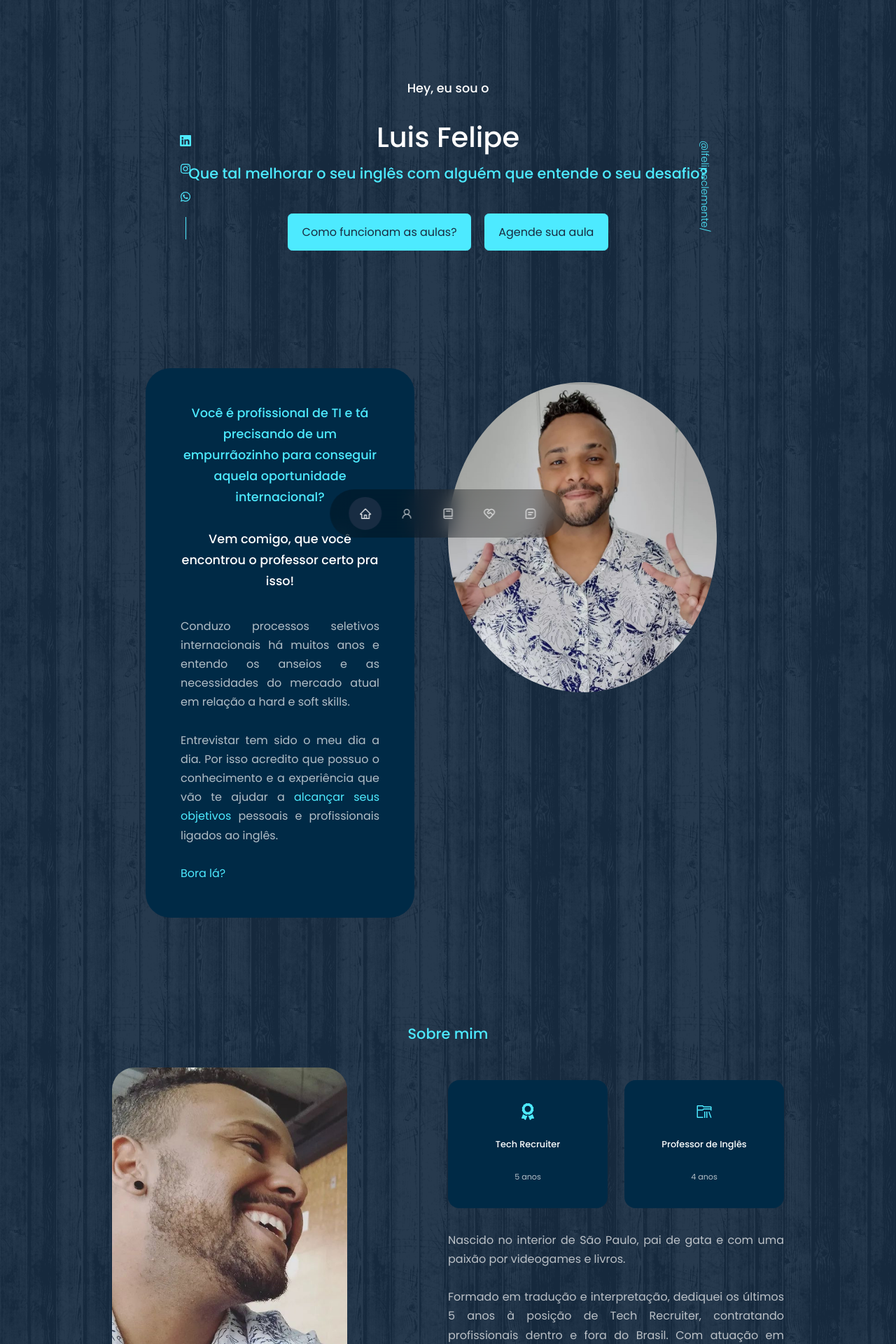
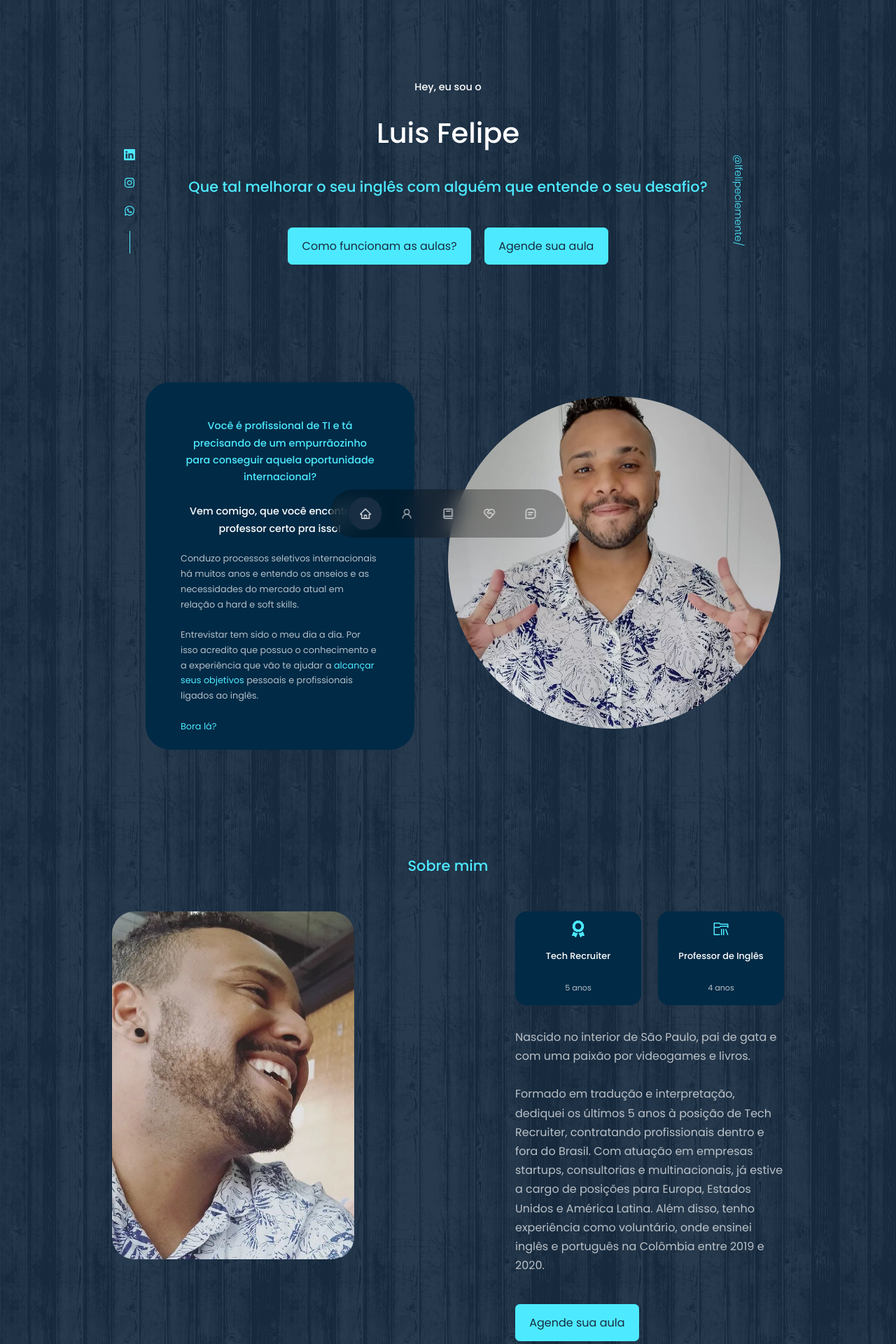
Before and after one commit to joao-pillon/lf-app, a React (Create React App) app: page / in a window 1280 px wide. Shown: the top 1920 px of the page at 70% size. Built offline with nearby package versions, Linux system fonts and the light colour scheme.

Commit message:
fix: font-size

```diff
--- a/src/components/header/header.css
+++ b/src/components/header/header.css
@@ -8,6 +8,10 @@ header {
   text-align: center;
   height: 100%;
   position: relative;
+}
+
+.header__container h1{
+  padding-bottom: 25px;
 }
 
 .cta {
@@ -25,7 +29,7 @@ header {
   align-items: center;
   gap: 0.8rem;
   position: absolute;
-  left: 5rem;
+  left: 0rem;
   bottom: 1rem;
 }
 
@@ -38,7 +42,7 @@ header {
 
 .scroll__down {
   position: absolute;
-  right: 3rem;
+  right: 0rem;
   bottom: 5rem;
   transform: rotate(90deg);
   font-weight: 300;
@@ -47,6 +51,8 @@ header {
 
 h5{
   color: white;
+  margin:0px;
+  padding:0px;
 }
 
 
--- a/src/components/how-it-works/index.css
+++ b/src/components/how-it-works/index.css
@@ -7,7 +7,7 @@
 
 .obj{
     display: grid;
-    grid-template-columns: 50% 25%;
+    grid-template-columns: 50% 35%;
     gap: 15%;
     font-size:1.0rem;
 
--- a/src/components/intro/Intro.jsx
+++ b/src/components/intro/Intro.jsx
@@ -35,7 +35,8 @@ const Intro = () => {
             anos à posição de Tech Recruiter, contratando profissionais dentro e
             fora do Brasil. Com atuação em empresas startups, consultorias e
             multinacionais, já estive a cargo de posições para Europa, Estados
-            Unidos e América Latina. Além disso, tenho experiência como
+            Unidos e América Latina.
+            Além disso, tenho experiência como
             voluntário, onde ensinei inglês e português na Colômbia entre 2019 e
             2020.
           </p>
--- a/src/components/intro/intro.css
+++ b/src/components/intro/intro.css
@@ -1,24 +1,15 @@
 .about__container {
     display: grid;
-    grid-template-columns: 35% 50%;
+    grid-template-columns: 45% 40%;
     gap: 15%;
 }
 
-.about__me {
-
-    width: 100%;
-    aspect-ratio: 1/1.332;
-    border-radius: 2rem;
-    background: linear-gradient(45deg, transparent, var(--color-primary), transparent);
-    display: grid;
-    place-items: center;
-}
 
 .about__me-image {
-
+    width: 80%;
     border-radius: 2rem;
     overflow: hidden;
-    transition: var(--transition);
+
 }
 
 .about__me-image:hover {
@@ -35,7 +26,7 @@
     background: var(--color-bg-variant);
     border: 1px solid transparent;
     border-radius: 1rem;
-    padding: 2rem;
+    padding: 0.7rem;
     text-align: center;
     transition: var(--transition);
 }
@@ -49,7 +40,7 @@
 .about__icon {
     color: var(--color-primary);
     font-size: 1.5rem;
-    margin-bottom: 1rem;
+    margin-bottom: 0.5rem;
 }
 
 .about__card h5 {
@@ -63,7 +54,7 @@
 }
 
 .about__content p {
-    text-align: justify;
+    text-align: left;
     font-size:1.0rem;
     margin: 2rem 0 2.6rem;
     color: var(--color-light);
--- a/src/components/prices/index.css
+++ b/src/components/prices/index.css
@@ -18,15 +18,18 @@ h2{
     font-size:1.3rem;
 }
 .container-price{
-
 display: grid;
-grid-template-columns: 25% 25% 25%;
+grid-template-columns: 50% 40%;
 gap: 10%;
 margin-bottom: 50px;
 }
 
-.container-text{
-    margin-top:15px;
+.container-text{}
+.container-pic{width: 75%;}
+
+.container-card{
+    display: grid;
+    grid-template-rows: 40% 20%;
 }
 
 .price__cards {
@@ -39,9 +42,10 @@ margin-bottom: 50px;
     background: var(--color-bg-variant);
     border: 1px solid transparent;
     border-radius: 1rem;
-    padding: 2rem;
+    padding: 1.5rem;
     text-align: center;
     transition: var(--transition);
+    height: 225px;
 }
 
 .price__card:hover {
--- a/src/components/prices/index.jsx
+++ b/src/components/prices/index.jsx
@@ -1,7 +1,5 @@
 import "./index.css";
 import luispoke from "../../assets/luisao.jpeg";
-import { FaAward } from "react-icons/fa";
-import { VscFolderLibrary } from "react-icons/vsc";
 
 const Prices = () => {
   return (
@@ -11,26 +9,28 @@ const Prices = () => {
         <br></br>
         <div className="container-price">
           {" "}
+          <div className="container-card">
+            <div className="container-text">
+              <p>
+                Os pagamentos sempre se dão por transferência bancária ou via
+                PIX. Um dos diferenciais é que não trabalho com contrato ou
+                programas de fidelidade. Assim, você tem total liberdade para
+                encerrar ou retomar as nossas classes quando achar melhor. O
+                valor deverá ser enviado previamente e tem duas opções: Aula
+                individual & Pacote de Aulas (5 Classes inclusas).
+              </p>
+            </div>
             <div className="container-pic">
               <img src={luispoke} alt="" />
             </div>
-          <div className="container-text">
-            <p>
-              Os pagamentos sempre se dão por transferência bancária ou via PIX.
-              Um dos diferenciais é que não trabalho com contrato ou programas
-              de fidelidade. Assim, você tem total liberdade para encerrar ou
-              retomar as nossas classes quando achar melhor. O valor deverá ser
-              enviado previamente e tem duas opções: Aula individual & Pacote de
-              Aulas (5 Classes inclusas).
-            </p>
           </div>
           <div className="price__cards">
             <article className="price__card">
               <h5>Aula individual</h5>
               <small> R$ 70,00.</small>
               <p>
-              Uma boa pedida para quem tem alguma necessidade nos próximos dias
-              (entrevista, apresentação, etc.).
+                Uma boa pedida para quem tem alguma necessidade nos próximos
+                dias (entrevista, apresentação, etc.).
               </p>
             </article>
             <article className="price__card">
@@ -44,7 +44,6 @@ const Prices = () => {
             </article>
           </div>
         </div>
-
       </div>
     </section>
   );
--- a/src/components/why-me/why-me.css
+++ b/src/components/why-me/why-me.css
@@ -1,7 +1,8 @@
 #why-me .img img{
   display:flex;
     margin-top: 20px;
-    width: 80%;
+    height: 475px;
+    width: 475px;
     border-radius: 50%;
 }
 
@@ -9,12 +10,13 @@
 #why-me .container{
     display:grid;
     grid-template-columns: 50% 50%;
-}
+
+  }
 
 #why-me .container .header{
   background-color: var(--color-bg-variant);
   border-radius: 35px;
-
+  height: 525px;
 
 }
 #why-me h5 {
@@ -31,18 +33,18 @@
 }
 .header h3 {
   color: var(--color-primary);
-  font-size:1.1rem;
+  font-size:0.9rem;
 
 }
 
 .header h4,h5 {
-    font-size:1.1rem;
+    font-size:0.9rem;
     padding-bottom:20px;
 }
 
 .header p {
-    text-align:justify;
-    font-size:1rem;
+    text-align:left;
+    font-size:0.8rem;
     color:var(--color-light)
 }
 .header span {
```
Also changed, not shown: src/assets/luisao.jpeg. Lines whose indentation alone changed are shown as unchanged.
